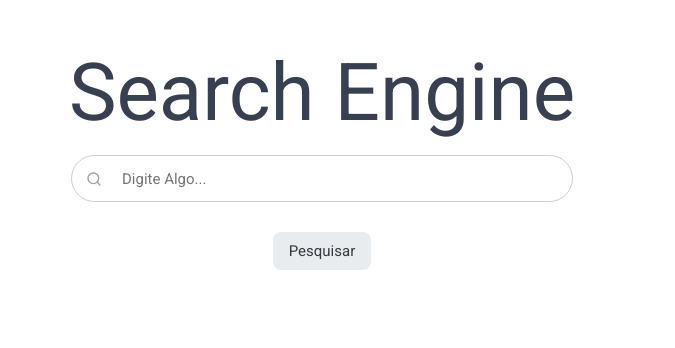
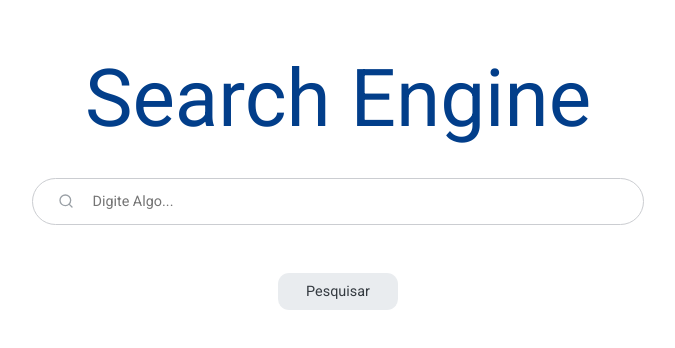
Before and after one commit to pedrocs378/projeto-tcc, a React (Create React App) app in the folder frontend/: page / in a window 1280 px wide. Shown: the part 204-552 px from the top of the page, without its empty margins (318-993 px from the left). Built offline with nearby package versions, Linux system fonts and the light colour scheme; the HTML template or start-up script is replaced by a standard one.

Commit message:
Melhoria do CSS em todas as páginas

```diff
--- a/frontend/src/components/Results/styles.css
+++ b/frontend/src/components/Results/styles.css
@@ -1,19 +1,24 @@
 .results li {
-    margin-top: 20px;
-    list-style-type: none;
+    width: 100%;
     width: 50rem;
 }
 
+.results li {
+    margin-top: 2rem;
+    list-style-type: none;
+    width: 26rem;
+    margin-right: 4rem;
+}
+
 .results li h3 {
-    color: #1a0dab;
+    color: var(--color-link-result);
     font-weight: normal;
-    font-size: 20px;
+    font-size: 1.3rem;
 }
 
 .results li span {
-    font-size: px;
-    color: #4d5156;
-
+    font-size: 0.9rem;
+    color: var(--color-search-results-content);
 }
 
 .results li a {
@@ -25,5 +30,16 @@
 }
 
 .results li cite {
-    color: #202124;
+    color: var(--color-search-result-site);
 }
+
+@media(min-width: 768px){
+
+    .results li {
+        margin-top: 18px;
+        list-style-type: none;
+        width: 650px;
+        margin-right: 16px;
+    }
+
+}
--- a/frontend/src/components/SearchBar/styles.css
+++ b/frontend/src/components/SearchBar/styles.css
@@ -1,67 +1,99 @@
 .box-search {
     display: flex;
-    border-radius: 50px;
-    border: 1px solid #cbcdd1;
-    width: 500px;
-    height: 45px;
-    margin-top: 15px;
+    align-items: center;
+    justify-content: center;
+    border-radius: 60px;
+    border: 0.01rem solid var(--color-search-box-edge);
+    width: 23rem;
+    height: 2.8rem;
+    margin: 2rem 0.93rem;
 }
 
 .icon-search {
-    width: 30px;
+    width: 3rem;
     display: flex;
     justify-content: flex-end;
     align-items: center;
 }
 
 .search-term {
-    width: 425px;
+    width: 26rem;
     display: flex;
     align-items: center;
     justify-content: flex-start;
 }
 
 .search-term input {
-    width: 100%;
-    margin-left: 15px;
-    padding: 5px;
-    border-radius: 10px;
+    width: 17.5rem;
+    margin-left: 0.9rem;
+    padding: 0.7rem;
+    border-radius: 4.5rem;
 }
 
 .box-search:hover {
-    box-shadow: 0 0 8px var(--color-transition-box);
+    box-shadow: 0 0 0.5rem var(--color-transition-box);
 }
 
 .icon-button {
-    width: 70px;
+    width: 4.3rem;
     display: flex;
     justify-content: flex-end;
+    margin-top: 0.1rem;
+    margin-left: 1rem;
+    margin-right: 2rem;
 }
 
 .icon-button button {
     background-color: var(--color-icon-button);
     cursor: pointer;
-    margin-right: 10px;
+    margin-right: -0.1rem;
 }
 
 .icon-hidden {
     display: none;
 }
 
-@media(max-width: 700px){
+@media(min-width: 768px){
 
-    .box-search {
-        max-width: 420px;
-        border-radius: 50px;
-        align-items: center;
-        justify-content: center;
-        margin: 1.8rem auto;
+    .box-search{
+        width: 610px;
+        margin: 32px 15px;
     }
 
-    .icon-search{
-        width: 30px;
+    .icon-search {
+        width: 48px;
         display: flex;
         justify-content: flex-end;
         align-items: center;
     }
+
+    .search-term {
+        width: 640px;
+        margin-left: 16px;
+        display: flex;
+        align-items: center;
+        justify-content: flex-start;
+    }
+
+    .search-term input {
+        width: 505px;
+        margin-left: -10px;
+        padding: 12px;
+        margin-top: 1px;
+        border-radius: 14px;
+    }
+
+    .icon-button {
+        width: 80px;
+        margin-top: 1px;
+        margin-left: 16px;
+        margin-right: -16px;
+        display: flex;
+        justify-content: flex-end;
+    }
+
+    .icon-button button {
+        margin-right: 48px;
+    }
+
 }
--- a/frontend/src/components/SearchNotFound/index.js
+++ b/frontend/src/components/SearchNotFound/index.js
@@ -8,7 +8,7 @@ export default function SearchNotFound(props) {
         <div id="not-found-container">
             <div className="warning-card">
                 <p>
-                    Sua pesquisa - <em>{props.value}</em> - não encontrou nenhum resultado correspondente.
+                    Sua pesquisa: " <em>{props.value}</em> " não encontrou nenhum resultado correspondente.
                 </p>
             </div>
         </div>
--- a/frontend/src/components/SearchNotFound/styles.css
+++ b/frontend/src/components/SearchNotFound/styles.css
@@ -5,7 +5,7 @@
 .warning-card p {
     display: block;
     margin: 16px 0;
-    padding-top: 5px;
+    padding-top: 16px;
     font-family: arial, sans-serif;
     font-size: medium;
     font-weight: normal;
--- a/frontend/src/global.css
+++ b/frontend/src/global.css
@@ -1,7 +1,7 @@
 @import url('https://fonts.googleapis.com/css?family=Roboto:400,500,700&display=swap');
 
 :root{
-  --color-logo-search: #373f51;
+  --color-logo-search: #023e8a;
   --color-button-search: #343a40;
   --color-button-background-search: #e9ecef;
   --color-button-search-hover: #dee2e6;
@@ -12,6 +12,9 @@
   --color-line-search-results: #e9ecef;
   --color-transition-box: #dfe1e5;
   --color-icon-button: #ffffff;
+  --color-search-box-edge: #cbcdd1;
+  --color-search-results-content: #4d5156;
+  --color-search-result-site: #202124;
 }
 
 * {
@@ -21,18 +24,12 @@
   border-width: 0;
 }
 
-
 body {
-  font: 400 14px Roboto, sans-serif;
+  font: 400 0.8rem Roboto, sans-serif;
   height: 100vh;
-}
-
-body {
-  align-items: center;
-  justify-content: center;
-  height: 100vh;
+  width: 100vw;
 }
 
 input, button {
-  font: 400 15px Roboto, sans-serif;
+  font: 400 0.9rem Roboto, sans-serif;
 }
--- a/frontend/src/pages/Home/styles.css
+++ b/frontend/src/pages/Home/styles.css
@@ -1,5 +1,5 @@
-#page-home {
-    height: 100vh;
+#page-home main{
+    width: 100vw;
 }
 
 #page-home .search-group {
@@ -7,27 +7,27 @@
     flex-direction: column;
     justify-content: center;
     align-items: center;
-    margin-top: 250px;
-    margin-left: 16px;
-    margin-right: 16px;
-
+    margin-top: 15rem;
+    margin: 16rem 1rem;
 }
 
 #page-home .search-group h1 {
-    font-size: 80px;
+    font-size: 2.7rem;
     color: var( --color-logo-search);
     font-weight: normal;
     display: flex;
     justify-content: center;
+    align-items: center;
 }
 
 #page-home .button {
     color: var(--color-button-search);
+    background-color: var(--color-button-background-search);
     padding: 10px 16px;
-    border-radius: 8px 8px;
+    border-radius: 0.7rem;
     text-align: center;
-    margin-top: 30px;
-    background-color: var(--color-button-background-search);
+    justify-content: center;
+    margin-top: 0.6rem;
     cursor: pointer;
 }
 
@@ -35,16 +35,14 @@
     border: 1px solid var(--color-button-search-hover);
 }
 
-@media(max-width: 1100px){
+@media(min-width: 768px){
 
-    #page-home{
-        max-width: 100vw;
-        max-height: 100vh;
+    #page-home main{
+        width: 100%;
     }
 
     #page-home .search-group h1 {
-        font-size: 60px;
-        color: var( --color-logo-search);
+        font-size: 80px;
         font-weight: normal;
         display: flex;
         justify-content: center;
@@ -56,9 +54,10 @@
     }
 
     #page-home .button {
+        width: 120px;
         justify-content: center;
         text-align: center;
-        margin-top: 8px;
+        margin-top: 16px;
     }
 
 }
--- a/frontend/src/pages/SearchResults/styles.css
+++ b/frontend/src/pages/SearchResults/styles.css
@@ -6,17 +6,20 @@
     display: flex;
     justify-content: center;
     align-items: center;
-    height: 80px;
-    width: 80px;
+    height: 6.5rem;
+    width: 3.5rem;
+    margin-top: 0.130rem;
+    margin-left: 2rem;
 }
 
 .arrow-left-icon .button {
     cursor: pointer;
     background-color: var(--color-arrow-background);
-    border-radius: 50px;
-    padding: 10px;
-    margin-right: 2px;
-    margin-left: 1px;
+    border-radius: 3.12rem;
+    padding: 0.625rem;
+    margin-right: 0.125rem;
+    margin-left: 0.125rem;
+    margin-top: 0.3125rem;
     transition: background-color 0.3s;
 }
 
@@ -25,28 +28,28 @@
 }
 
 #separator {
-    border: 1px solid var(--color-line-search-results);
-    margin-top: 20px;
+    border: 0.062rem solid var(--color-line-search-results);
+    margin-top: 0.5rem;
 }
 
 #resultsbar {
-    margin-left: 100px;
+    margin-left: 3.5rem;
 }
 
 .results li {
-    margin-top: 20px;
+    margin-top: 1.25rem;
     list-style-type: none;
 }
 
 .results li h3 {
     color: var(--color-link-result);
     font-weight: normal;
-    font-size: 20px;
+    font-size: 1.25rem;
 }
 
 .results li span {
-    font-size: 14px;
-    color: #4d5156;
+    font-size: 0.875rem;
+    color: var(--color-search-results-content);
 }
 
 .results li a {
@@ -58,13 +61,73 @@
 }
 
 .results li cite {
-    color: #202124;
+    color: var(--color-search-result-site);
 }
 
 .pagination {
-    width: 40%;
-    height: 70px;
-    display: block;
-    margin-left: 100px;
-    margin-top: 30px;
+    width: 22rem;
+    height: 4.5rem;
+    display: flex;
+    margin-left: 3rem;
+    margin-top: 2rem;
+    margin-bottom: 0.5rem;
 }
+
+@media(min-width: 768px){
+
+    .arrow-left-icon {
+        display: flex;
+        justify-content: center;
+        align-items: center;
+        height: 108px;
+        width: 55px;
+        margin-top: 1.5px;
+        margin-left: 45px;
+    }
+
+    .arrow-left-icon .button {
+        cursor: pointer;
+        background-color: var(--color-arrow-background);
+        border-radius: 50px;
+        padding: 10px;
+        margin-right: 2px;
+        margin-left: 2px;
+        margin-top: 5px;
+        transition: background-color 0.3s;
+    }
+
+    #separator {
+        border: 1px solid var(--color-line-search-results);
+        margin-top: 8px;
+    }
+
+    #resultsbar {
+        margin-left: 100px;
+    }
+
+    .results li {
+        margin-top: 20px;
+        list-style-type: none;
+    }
+
+    .results li h3 {
+        color: var(--color-link-result);
+        font-weight: normal;
+        font-size: 20px;
+    }
+
+    .results li span {
+        font-size: 14px;
+        color: var(--color-search-results-content);
+    }
+
+    .pagination {
+        width: 352px;
+        height: 72px;
+        display: flex;
+        margin-left: 90px;
+        margin-top: 35px;
+        margin-bottom: 8px;
+    }
+
+}
```
